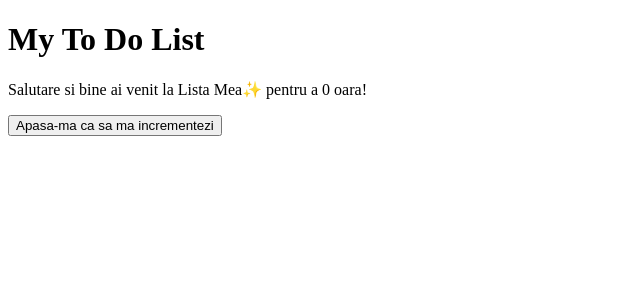
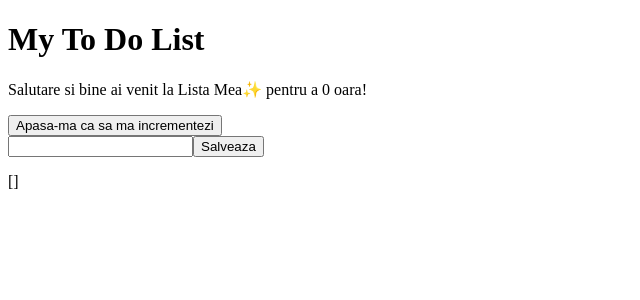
Before and after one commit to AlmightyCrickityCrick/SC2023ToDoList, a Vue app: page / in a window 1280 px wide. Shown: the top 300 px of the page, without its empty margins (0-640 px from the left). Built offline with nearby package versions, Linux system fonts and the light colour scheme.

Commit message:
Lifecycles

```diff
--- a/src/components/ToDoItem.vue
+++ b/src/components/ToDoItem.vue
@@ -1,5 +1,5 @@
 <template>
-
+<p>Eu sunt To Do Item</p>
 
 </template>
 
--- a/src/components/ToDoList.vue
+++ b/src/components/ToDoList.vue
@@ -2,14 +2,23 @@
 <h1>My To Do List</h1>
 <p>{{ this.prettyGreeting }} pentru a {{ clicks }} oara! </p>
 <button @click="incrementeazaClick">Apasa-ma ca sa ma incrementezi</button>
+<br>
+<input type="text" @input="rescrieItem">
+<button @click="salveazaItem">Salveaza</button>
+
+<p>{{ itemi }}</p>
+
 </template>
 
 <script>
+
 export default{
     data: function(){
         return{
             greeting: "Salutare si bine ai venit la Lista Mea",
-            clicks: 0
+            clicks: 0,
+            itemi: [],
+            itemNou: ""
 
         }
     },
@@ -21,8 +30,25 @@ export default{
     methods: {
         incrementeazaClick(){
             this.clicks++;
+        },
+
+        rescrieItem(event){
+            console.log(event.target.value)
+            this.itemNou = event.target.value
+        },
+
+        salveazaItem(){
+            this.itemi.push(this.itemNou)
         }
 
+
+    },
+    beforeMount(){
+        console.log("Eu ma incarc")
+    },
+
+    mounted(){
+        console.log("Eu m-am incarcat")
     }
 
 
```
